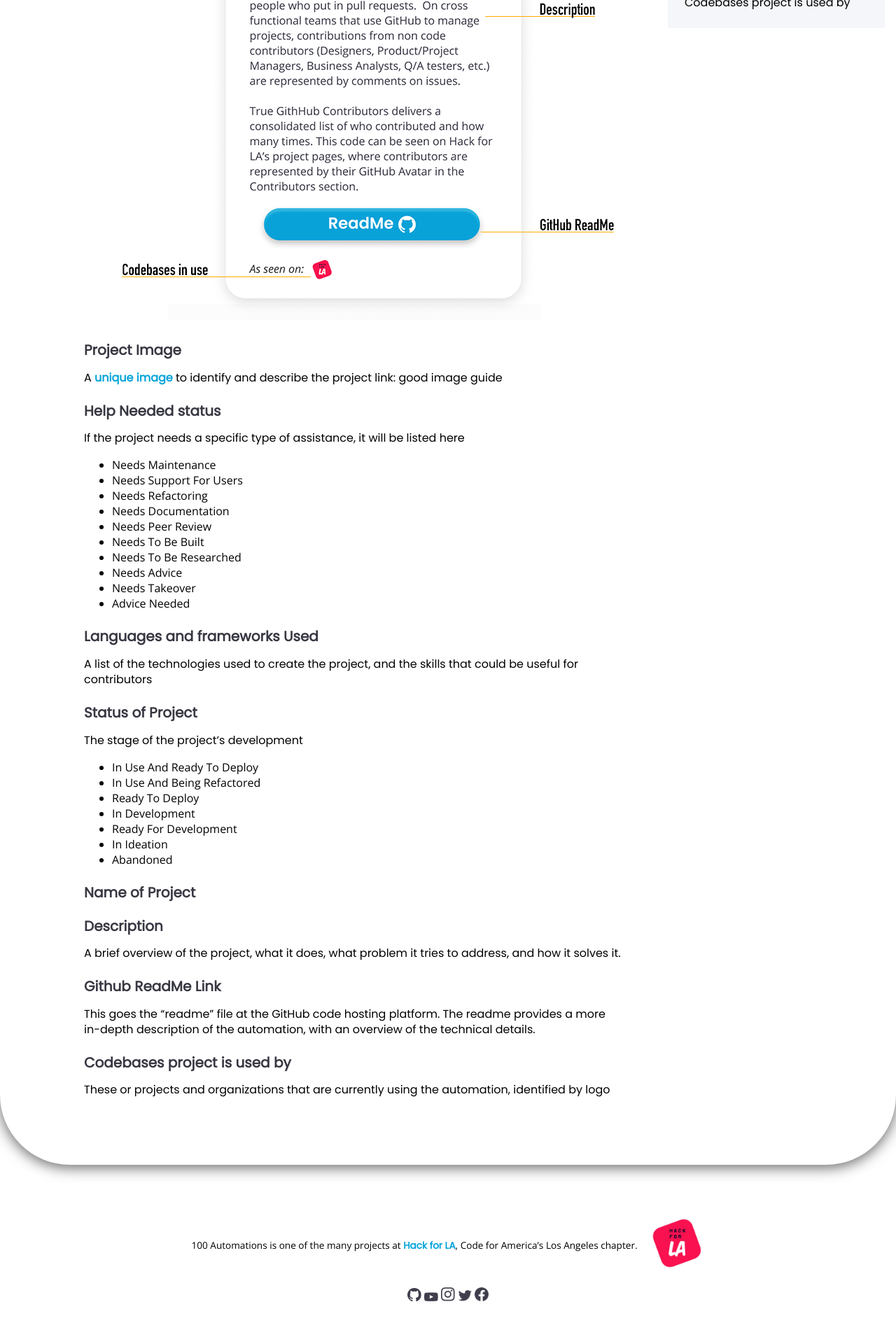
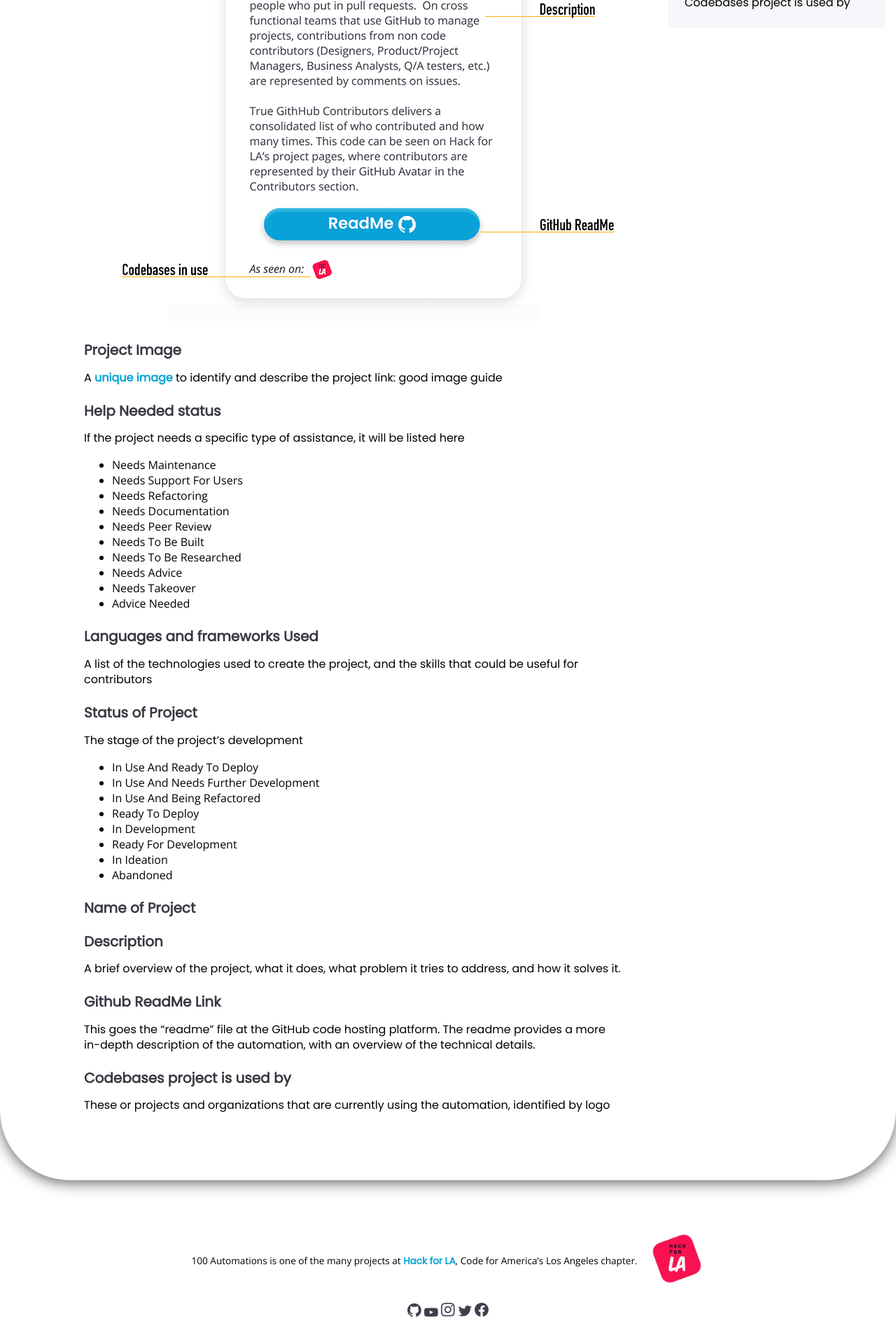
Before and after one commit to 100Automations/Website, a Jekyll site: the page built from _guides/project_card_anatomy.md, in a window 1280 px wide. Shown: the part 812-2732 px from the top of the page at 70% size. Built offline with Jekyll 4.4.1, drawn with Linux system fonts in a browser that asks for light colours.

Commit message:
Update project_card_anatomy.md
Added In Use and NEeds further development.

```diff
--- a/_guides/project_card_anatomy.md
+++ b/_guides/project_card_anatomy.md
@@ -33,6 +33,7 @@ A list of the technologies used to create the project, and the skills that could
 ## Status of Project
 The stage of the project's development
  - In Use And Ready To Deploy
+ - In Use And Needs Further Development
  - In Use And Being Refactored
  - Ready To Deploy
  - In Development
```
